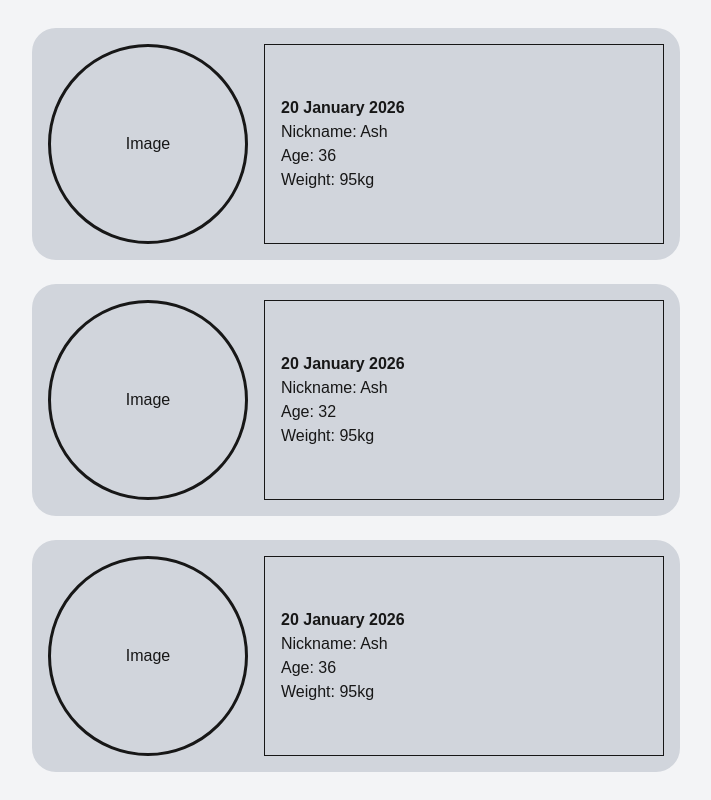
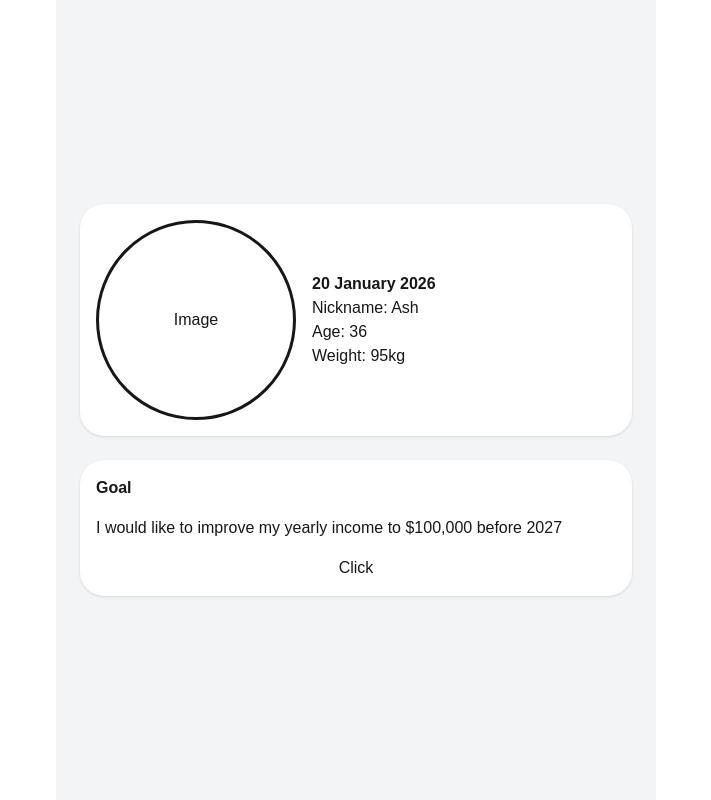
Before and after one commit to ashLuchowa/lookbehind-app, a Next.js app: page / in a window 1280 px wide. Shown: the whole page, without its empty margins (284-995 px from the left). Built offline with nearby package versions, Linux system fonts and the light colour scheme.

Commit message:
Add text info component

```diff
--- a/app/components/mainheader.tsx
+++ b/app/components/mainheader.tsx
@@ -21,10 +21,10 @@ export default function MainHeader({ nickname, age, weight }: MainHeaderProps) {
 
     return (
     <header>
-        <div className="main-header grid grid-cols-2 gap-4 bg-gray-300 p-4 rounded-3xl">
-            <div className="header-image border-3 flex items-center justify-center rounded-full min-w-50 min-h-50">Image</div>
+        <div className="main-header grid grid-cols-2 bg-white shadow-sm p-4 rounded-3xl">
+            <div className="header-image border-3 flex items-center justify-center rounded-full w-50 h-50">Image</div>
 
-            <div className="header-info border min-w-50 min-h-50 flex items-center justify-start p-4">
+            <div className="header-info min-w-50 min-h-50 flex items-center justify-start p-4">
                 <ul>
                     <li className="font-bold">{today}</li>
                     <li>Nickname: {headerInfo.nickname}</li>
--- /dev/null
+++ b/app/components/textInfo.tsx
@@ -0,0 +1,20 @@
+'use client'
+
+type textInfo = {
+    title: string
+    textPara: string
+}
+
+export default function TextInfo({ title, textPara }: textInfo) {
+    const addInfo = (title, textPara):textInfo => {
+        // Placeholder function to demonstrate functionality
+    }
+
+    return (
+        <div className="text-info grid grid-cols-1 gap-4 bg-white shadow-sm p-4 rounded-3xl">
+            <h2 className="font-bold">{title}</h2>
+            <p>{textPara}</p>
+            <button onClick={() => addInfo(title, textPara)}>Click</button>
+        </div>
+    )
+}
--- a/app/page.tsx
+++ b/app/page.tsx
@@ -1,12 +1,13 @@
+import "./style.css";
 import MainHeader from "./components/mainheader";
-import "./style.css";
+import TextInfo from "./components/textInfo";
+
 
 export default function Home() {
   return (
-    <header className="flex flex-col justify-center items-center gap-6 p-6 bg-gray-100 min-h-screen">
+    <div className="flex flex-col justify-center gap-6 p-6 bg-gray-100 w-150 min-h-screen mx-auto">
       <MainHeader nickname="Ash" age={36} weight={95} />
-      <MainHeader nickname="Ash" age={32} weight={95} />
-      <MainHeader nickname="Ash" age={36} weight={95} />
-    </header>
+      <TextInfo title="Goal" textPara="I would like to improve my yearly income to $100,000 before 2027" />
+    </div>
   );
 }
```
